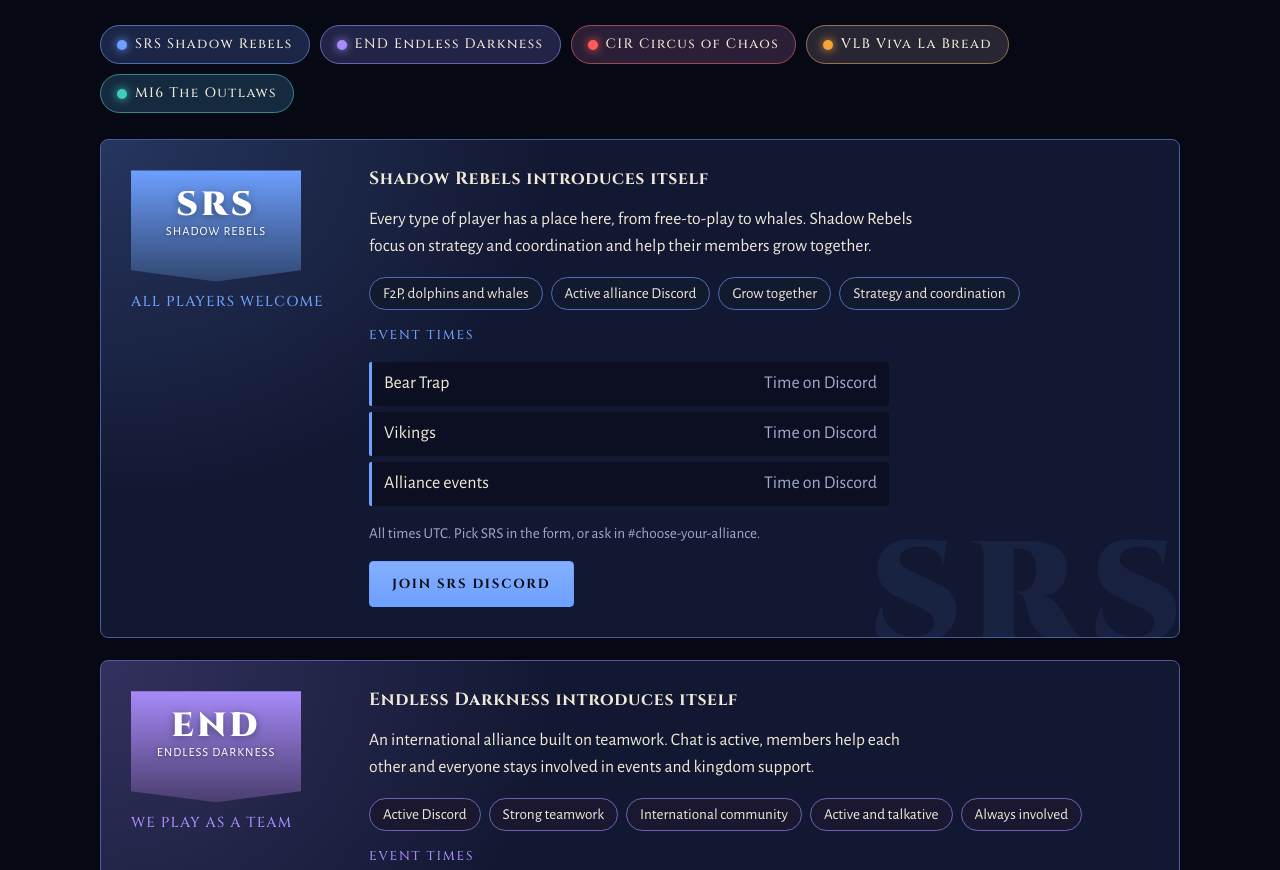
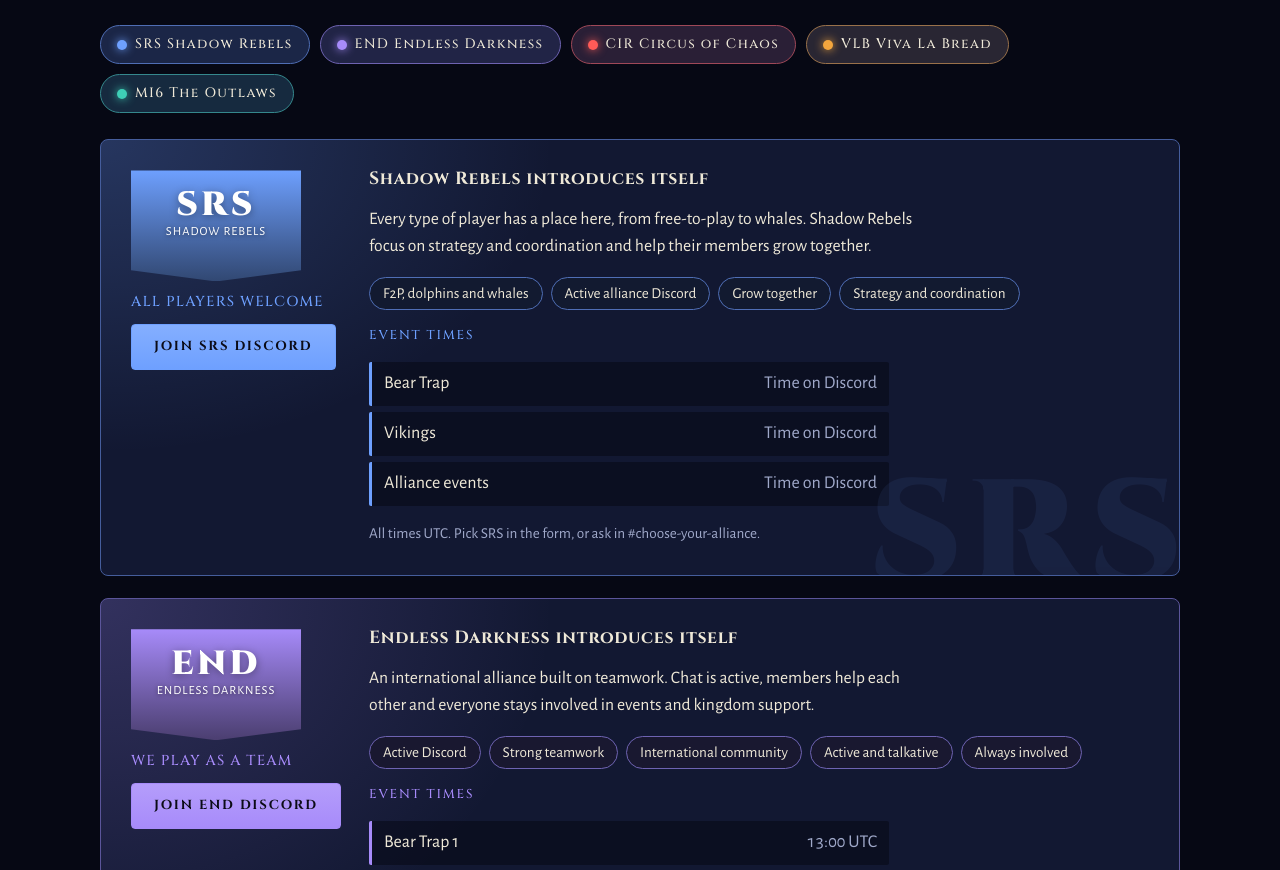
Before and after one commit to XmaniaX/kingdom-818, a plain HTML site: page index.html in a window 1280 px wide. Shown: the part 4260-5130 px from the top of the page. Drawn offline with nearby package versions, Linux system fonts and the light colour scheme.

Commit message:
Move alliance Discord button under the flag subtitle
Co-Authored-By: Claude Sonnet 5.5 <noreply@anthropic.com>
Claude-Session: https://claude.ai/code/session_01JnLAuuzGizujxy6iG3FKeS

```diff
--- a/index.html
+++ b/index.html
@@ -561,6 +561,8 @@ CONFIG.alliances.forEach((a) => {
   const id = el("div", "id");
   const flag = el("div", "flag"); flag.append(el("b", "", a.tag), el("span", "", a.name));
   id.append(flag, el("p", "motto", a.motto));
+  const link = safeUrl(a.discord) ? a.discord : CONFIG.discordInvite;
+  if (safeUrl(link)) { const b = el("a", "btn dc", "Join " + a.tag + " Discord"); b.href = link; b.target = "_blank"; b.rel = "noopener"; id.append(b); }
   const body = el("div", "body");
   body.append(el("h3", "", (a.name || a.tag) + " introduces itself"), el("p", "intro", a.intro));
   const pts = el("div", "pts"); a.points.forEach((p) => pts.append(el("span", "pt", p)));
@@ -568,8 +570,6 @@ CONFIG.alliances.forEach((a) => {
   const ev = el("div", "events");
   a.events.forEach(([n, t]) => { const r = el("div", "ev"); r.append(el("span", "", n), el("span", "", t || "Time on Discord")); ev.append(r); });
   body.append(ev, el("p", "joinline", CONFIG.eventTimeNote + " " + a.join));
-  const link = safeUrl(a.discord) ? a.discord : CONFIG.discordInvite;
-  if (safeUrl(link)) { const b = el("a", "btn dc", "Join " + a.tag + " Discord"); b.href = link; b.target = "_blank"; b.rel = "noopener"; body.append(b); }
   s.append(id, body);
   $("allies").append(s);
 });
```
